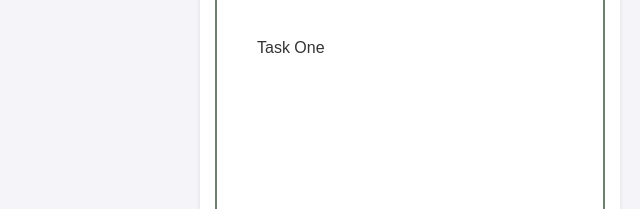
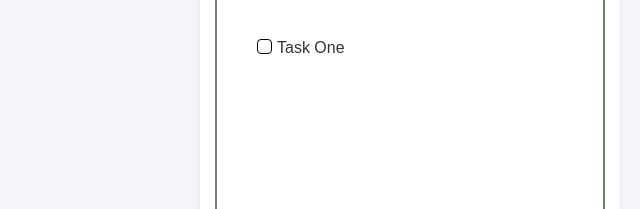
Before and after one commit to mintkick/Pomodoro-Tamagotchi-main, a plain HTML site: page frontend.html in a window 1280 px wide. Shown: the part 298-507 px from the top of the page, 640-1280 px from the left. Drawn offline with Linux system fonts and the light colour scheme; files whose address does not match are found by name.

Commit message:
added checkbox

```diff
--- a/frontend.html
+++ b/frontend.html
@@ -42,7 +42,8 @@
           <div class="list-area">
             <!-- <h3>Daily Tasks</h3> -->
             <ul id="daily-tasks-list">
-                <li>Task One</li>
+                <li><input type="checkbox">
+                   <p>Task One<p></li>
             </ul>
 
           </div>
--- a/index.js
+++ b/index.js
@@ -99,7 +99,16 @@ function loadDailyTasks() {
 
     dailyTasks.forEach(task => {
         const li = document.createElement("li");
-        li.textContent = task.text;
+        const p = document.createElement("p");
+
+        const checkbox = document.createElement("input");
+        checkbox.type = "checkbox";
+        checkbox.id = `item ${task.id}`;
+
+        p.textContent = task.text;
+        li.appendChild(checkbox);
+        li.appendChild(p);
+
         dailyList.appendChild(li);
     });
 }
--- a/style.css
+++ b/style.css
@@ -144,11 +144,37 @@ span.close-button:hover {
 
 .list-area ul li {
     margin: 10px 0px;
+    display: flex;
 }
 
 .list-area ul li:hover {
     background-color: lightgrey;
 }
+
+
+.list-area ul li input[type="checkbox"] {
+    appearance: none;
+    width: 15px;
+    height: 15px;
+    cursor: pointer;
+    border-radius: 4px;
+    border: 1.5px solid black;
+    margin-right: 5px;
+
+}
+
+.list-area ul li input[type="checkbox"]:checked {
+    background-color: #6e806e;
+}
+
+.list-area ul li input[type="checkbox"]:checked::before {
+    content: "✓";
+    display: block;
+    text-align: center;
+    color: white;
+    font-weight: bold;
+    font-size: 10px;
+  }
 
 
 .tabs{
```
Also changed, not shown: research-link.md (+11 -0 lines).
